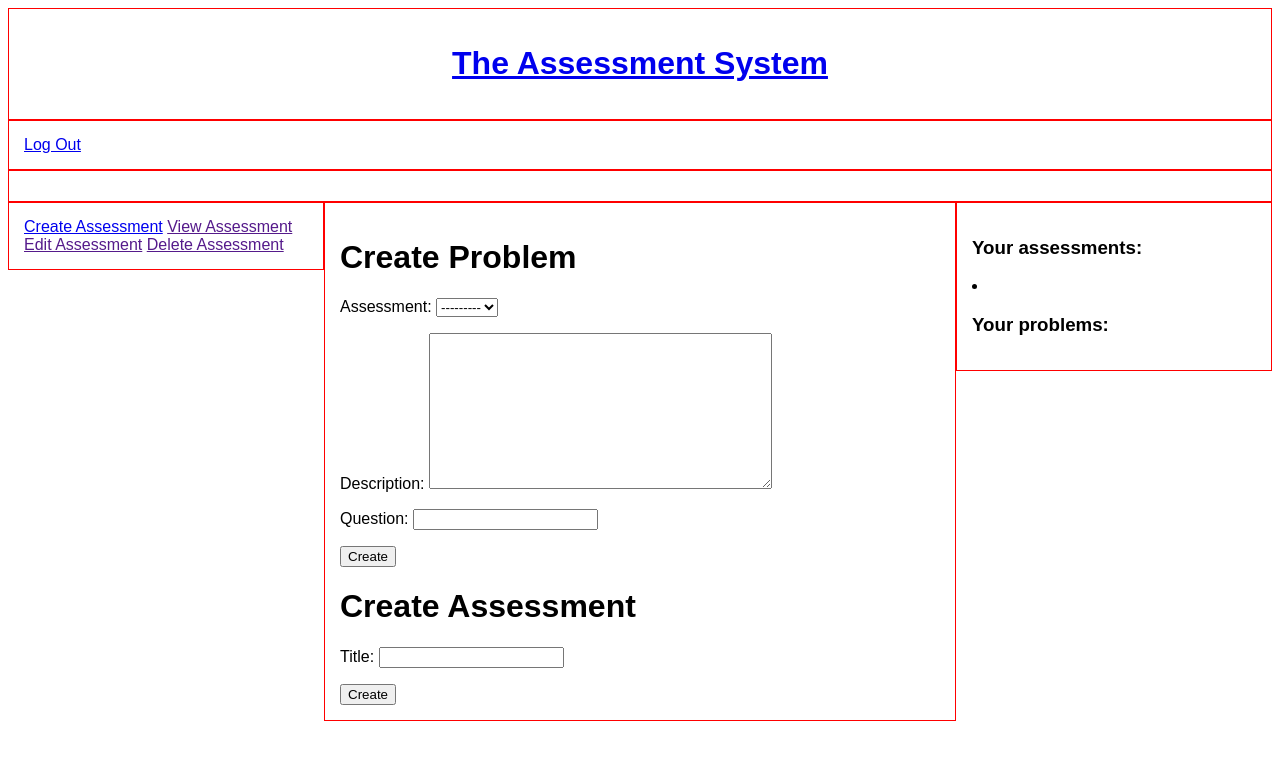
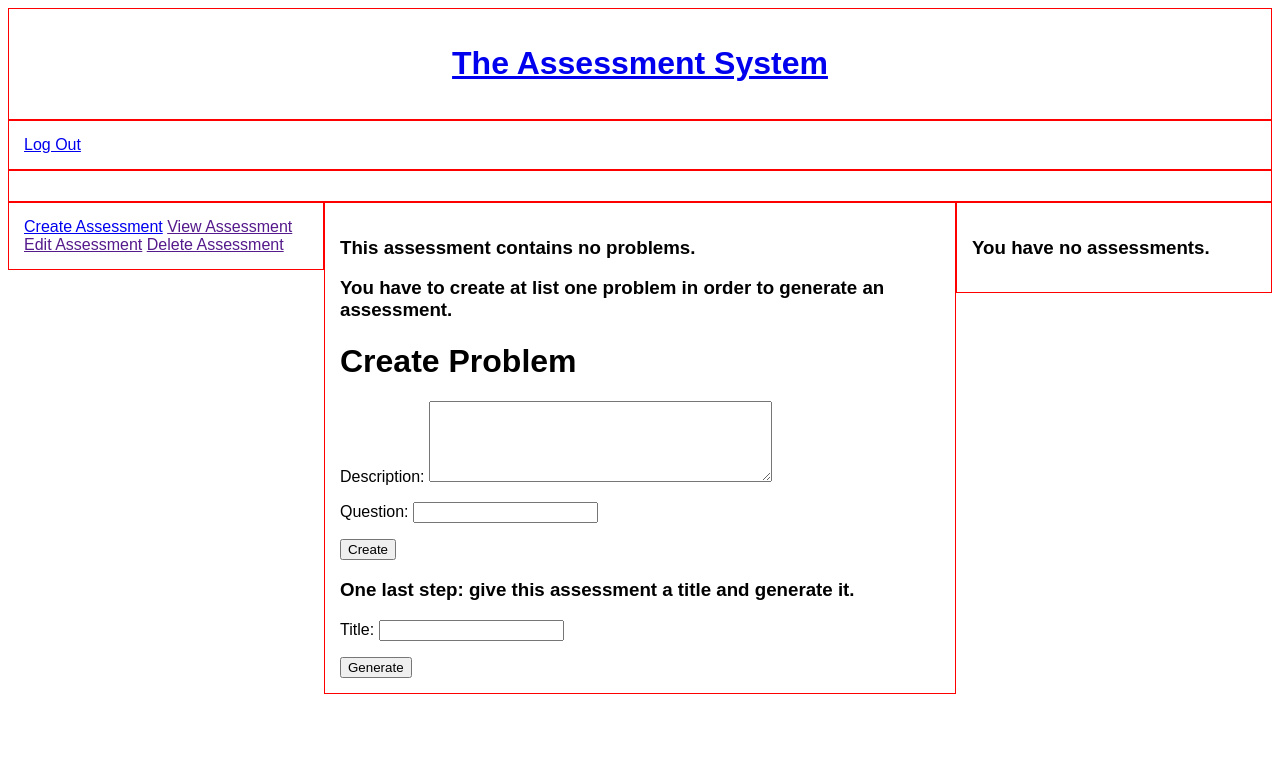
Before and after one commit to Techoplite/assessment-system, a Django app: page /create-assessment/ in a window 1280 px wide. Shown: the top 760 px of the page. Run offline with Django 3.2, Linux system fonts and the light colour scheme; a user stored in the database is signed in; data comes from the database, SQL or seed files in the repository; both versions use the stored data as it was after the commit.

Commit message:
Fix create problem

```diff
--- a/assessment/forms.py
+++ b/assessment/forms.py
@@ -1,5 +1,6 @@
 from django.forms import ModelForm
 from .models import Assessment, Problem
+from django import forms
 
 
 class CreateAssessmentForm(ModelForm):
@@ -11,10 +12,13 @@
 
 
 class CreateProblemForm(ModelForm):
+
     class Meta:
         model = Problem
         fields = [
-            'assessment',
             'description',
             'question'
         ]
+        widgets = {
+            'description': forms.Textarea(attrs={'rows': 5})
+        }
--- a/assessment/models.py
+++ b/assessment/models.py
@@ -4,14 +4,14 @@
 
 class Assessment(models.Model):
     creator = models.ForeignKey(settings.AUTH_USER_MODEL, on_delete=models.CASCADE, editable=False)
-    title = models.CharField(max_length=100)
+    title = models.CharField(max_length=100, blank=True)
 
     def __str__(self):
         return f'{self.title}'
 
 
 class Problem(models.Model):
-    assessment = models.ForeignKey(Assessment, on_delete=models.CASCADE)
+    assessment = models.ForeignKey(Assessment, on_delete=models.CASCADE, blank=True, null=True)
     description = models.TextField(blank=True)
     question = models.CharField(max_length=255, blank=False)
 
--- a/assessment/templates/assessment/create_assessment.html
+++ b/assessment/templates/assessment/create_assessment.html
@@ -4,15 +4,25 @@
 
 
 {% block main-content-teacher %}
+{% if assessment_problems %}
+<h2>This assessment contains the following problems:</h2>
+{% for problem in assessment_problems %}
+<ul>{{ problem }}</ul>
+{% endfor %}
+{% else %}
+<h3>This assessment contains no problems.</h3>
+<h3>You have to create at list one problem in order to generate an assessment.</h3>
+{% endif %}
 <h1>Create Problem</h1>
 <form action="{% url 'create-assessment' %}" method="post">
     {% csrf_token %}
     {{ create_problem_form.as_p }}
     <input type="submit" value="Create" name="create-problem">
-</form><h1>Create Assessment</h1>
+</form>
+<h3>One last step: give this assessment a title and generate it.</h3>
 <form action="{% url 'create-assessment' %}" method="post">
     {% csrf_token %}
     {{ create_assessment_form.as_p }}
-    <input type="submit" value="Create" name="create-assessment">
+    <input type="submit" value="Generate" name="create-assessment">
 </form>
 {% endblock %}
--- a/assessment/views.py
+++ b/assessment/views.py
@@ -1,41 +1,58 @@
+from django.contrib import messages
 from django.shortcuts import render
 from .forms import CreateAssessmentForm, CreateProblemForm
 from .models import Assessment, Problem
 from accounts.models import User
 
 
-def create_assessment(request):
+def create_assessment(request, assessment_problems=[]):
     template_name = 'create_assessment.html'
 
     # fetch the current user
     user_id = request.user.id
+    current_user = User.objects.get(id=user_id)
 
-    # load the forms
+    # create an instance of Assessment
+    # without saving it (temporary)
+    current_assessment = Assessment.objects.create(
+        creator=current_user
+    )
+
+    # load the forms with assessment field choices
+    # for CreateProblemForm based on the current user
     create_assessment_form = CreateAssessmentForm()
     create_problem_form = CreateProblemForm()
 
+    # if the assessment is not generated (saved to db)
+    # cancel the current (temporary) assessment
+    if request.method == 'GET':
+        current_assessment.delete()
+
+    if request.method == 'POST' and current_assessment.title == '':
+        current_assessment.delete()
+        messages.error(request, 'You have to give your assessment a title before generating it.')
+
     # submit create assessment
-    if request.method == 'POST' and 'create-assessment' in request.POST:
-        create_assessment_form = CreateAssessmentForm(request.POST)
-        if create_assessment_form.is_valid():
-            title = create_assessment_form.cleaned_data['title']
-            Assessment.objects.create(
-                creator=User.objects.get(id=user_id),
-                title=title,
-            )
-    assessments = Assessment.objects.filter(creator__id=user_id)
-    problem = Problem.objects.all()
+    # if request.method == 'POST' and 'create-assessment' in request.POST:
 
     # submit create problem
     if request.method == 'POST' and 'create-problem' in request.POST:
-        print('yey')
-
-
-
+        create_problem_form = CreateProblemForm(request.POST)
+        if create_problem_form.is_valid():
+            description = create_problem_form.cleaned_data['description']
+            question = create_problem_form.cleaned_data['question']
+            new_problem = Problem.objects.create(
+                description=description,
+                question=question,
+            )
+            new_problem.save()
+            assessment_problems.append(new_problem)
+    # context for home view
+    user_assessments = Assessment.objects.filter(creator=User.objects.get(id=user_id))
     context = {
         'create_assessment_form': create_assessment_form,
         'create_problem_form': create_problem_form,
-        'assessments': assessments,
-        'problem': problem,
+        'user_assessments': user_assessments,
+        'assessment_problems': assessment_problems,
     }
     return render(request, template_name, context)
--- a/core/templates/core/home.html
+++ b/core/templates/core/home.html
@@ -63,14 +63,14 @@
 </div>
 
 <div class="col-3" id="right-side-teacher">
+    {% if user_assessment %}
     <h3>Your assessments:</h3>
-    {% for assessment in assessments %}
+    {% for assessment in user_assessments %}
     <li>{{ assessment }}</li>
     {% endfor %}
-    <h3>Your problems:</h3>
-    {% for problem in problems %}
-    <li>{{ problem }}</li>
-    {% endfor %}
+    {% else %}
+    <h3>You have no assessments.</h3>
+    {% endif %}
 </div>
 
 
```
Also changed, not shown: accounts/migrations/0001_initial.py, assessment/migrations/0001_initial.py, db.sqlite3.
